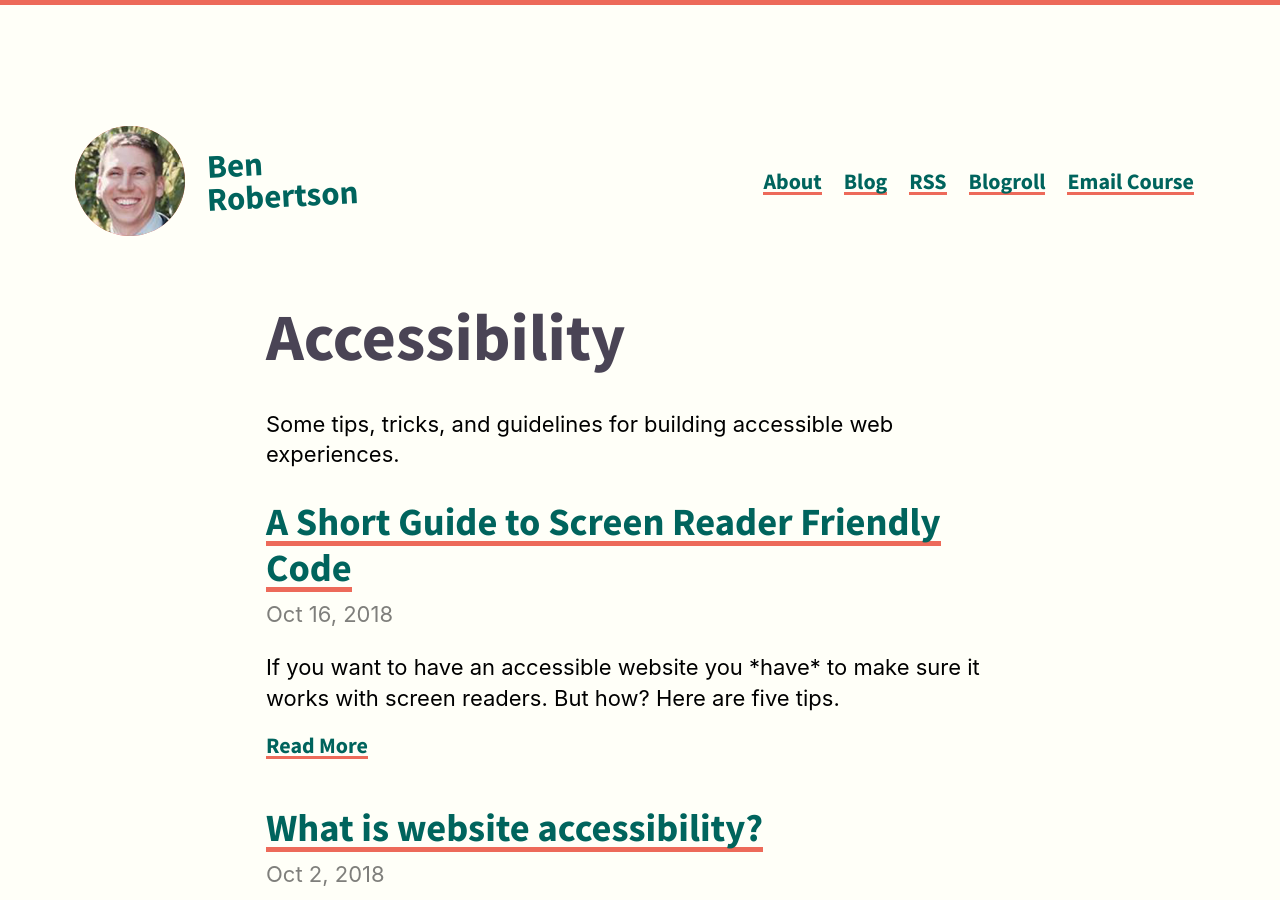
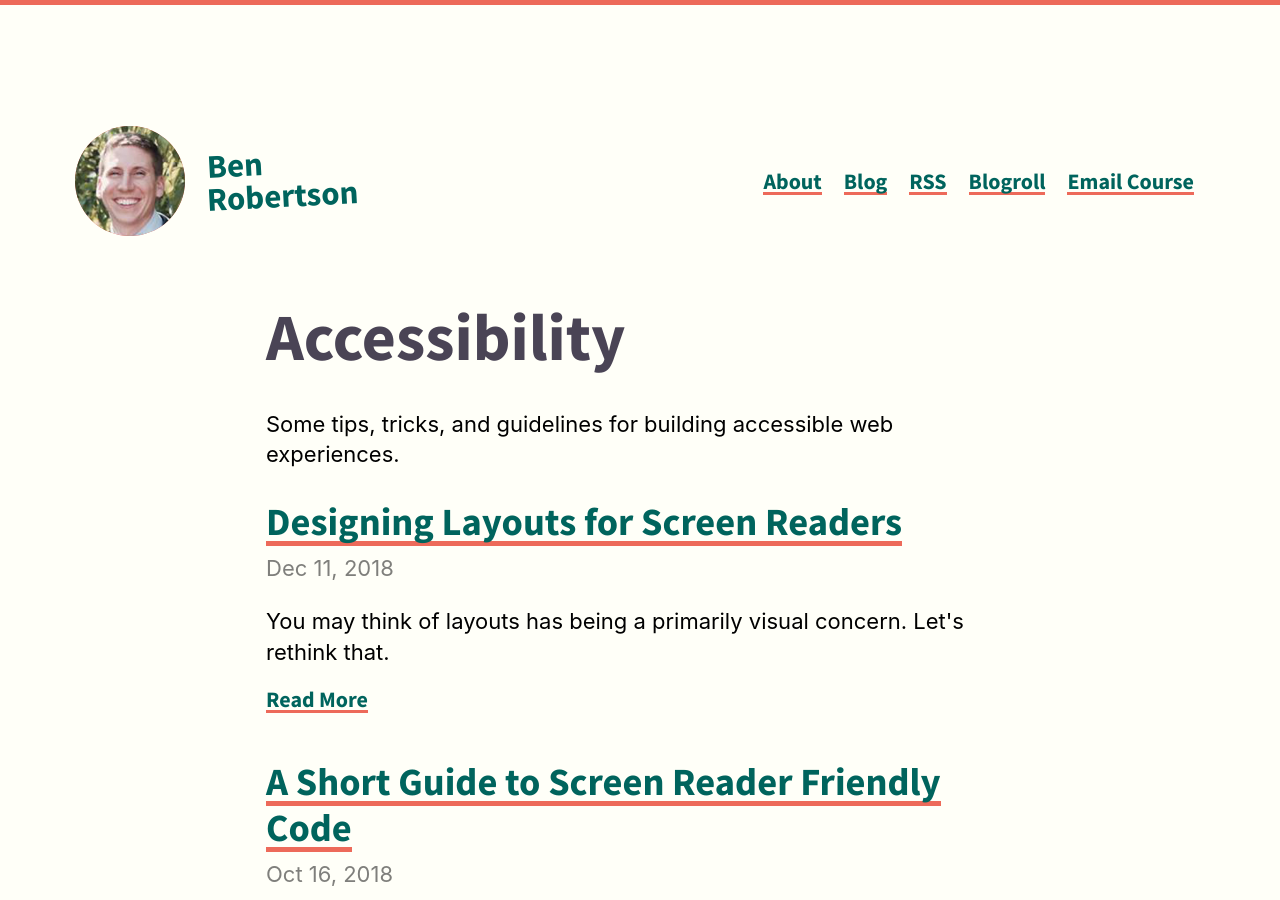
Before and after one commit to benjamingrobertson/benjamingrobertson.github.io, a Jekyll site: the page built from accessibility.md, in a window 1280 px wide and 900 px high. Built offline with Jekyll 4.4.1, drawn with Linux system fonts in a browser that asks for light colours; some web fonts are replaced; part of the change alters nothing that is shown.

Commit message:
Publish desiging layouts for screen readers.

```diff
--- a/_drafts/designing-layouts-for-screen-readers.md
+++ b/_posts/2018-12-11-designing-layouts-for-screen-readers.md
@@ -1,6 +1,12 @@
-# Designing Layouts for Screen Readers
-
-There are two major benefits of purposefully designing web layouts for assistive technology users. The obvious one is that it creates a better experience for those users, making your content widely available to a diverse audience of people. The second is that it can help you broaden the way you think about layout.
+---
+layout: post
+title:  "Designing Layouts for Screen Readers"
+author: Ben Robertson
+date:   2018-12-11 09:00:00 -0500
+categories: accessibility
+snippet: "You may think of layouts has being a primarily visual concern. Let's rethink that."
+canonical: https://www.upandup.agency/accessibility/understanding-layout-screen-readers
+---
 
 It's easy to think about a layout as being a primarily visual concern. The header goes up top, the sidebar is over here, the call to action is in an overlay on top of the content (just kidding). Grids, borders, spacing and color all portray valuable visual data, but if these hints to the structure of a page are only visible, some users may find your content unintelligible.
 
@@ -12,17 +18,22 @@ Experiences like this are caused by websites that are built with layouts that ar
 
 I'll walk through how to make use of these indicators to make a simple web page easy to use, navigate and read for users of assistive technology. All the example code is available on [github](https://github.com/mergeweb/screen-reader-layout-post).
 
+<small>*Want to up your accessibility game? Checkout my free email course: <br> ✉️ [Common accessibility mistakes and how to avoid them](/courses/common-accessibility-mistakes/).*</small>
+
 ## Initial Layout
 
 Here's an example of a page with a pretty simple layout. We've got a header at the top containing a logo and navigation, some body content, a sidebar off to the right with a related posts list and a list of social media sharing links, a search box below the content and a footer containing the contact info of our business.
+
+[![Screenshot of the initial layout. Click on the image to preview the page.](/assets/img/designing-layouts-for-sr/initial-layout.png)](https://mergeweb.github.io/screen-reader-layout-post/)
 
  - [Preview the initial layout](https://mergeweb.github.io/screen-reader-layout-post/)
  - [View the HTML](https://github.com/mergeweb/screen-reader-layout-post/blob/master/index.html)
 
 Visually, the content is pretty well divided, using a simple grid and background colors to distinguish the different elements. If you fire up VoiceOver on this page, you can navigate through the page pretty well using the next element command. The order of elements in the markup pretty much follows the visual order of elements. First we read the header, then the body copy, then the sidebar, then the search box, then the footer. That's pretty good. If I press `CAPS + U` to pull up the VoiceOver menus, I can get a list of all the headers on the page and all the links, and navigate directly to them.
 
-IMAGE: https://cl.ly/lngz
-IMAGE: https://cl.ly/lnC5
+![VoiceOver will display a navigable list of all headings on a page.](/assets/img/designing-layouts-for-sr/header-menu.png)
+
+![VoiceOver will also display a navigable list of all links on a page.](/assets/img/designing-layouts-for-sr/link-menu.png)
 
 Just by using well-structured HTML, simple grouping with `<div>` elements and a good use of heading tags we've got a decent experience. It's better than the rambling story websites I mentioned above, but it could be even better.
 
@@ -100,8 +111,6 @@ Now when I fire up VoiceOver and press `CAPS + U`, I get a new Landmarks menu. I
 - search
 - content information
 
-IMAGE: https://cl.ly/lmw4
-
 Selecting any of these menu items takes the user straight to that element, so they can easily navigate through the different elements of a page. If they are at the bottom of the page, they can easily get back to the main navigation in the header via the Landmarks menu.
 
 ### WCAG Techniques Used
@@ -127,7 +136,7 @@ In this next iteration, I've added the following labels:
 
 Let's fire up VoiceOver again and pull up our Landmark menu with `CAPS+U`. Now we see that the ARIA labels we provided display next to each of our generic menu items. We also have a few extra menu items, because the `<section>` elements we provided labels for (Related Posts, Share Links), now have their own menu items.
 
-IMAGE: https://cl.ly/lnSI
+![The VoiceOver landmarks menu now shows detailed information about each of the sections on our page, including the aria-labels that we provided.](/assets/img/designing-layouts-for-sr/landmarks-detail.png)
 
 Now an assistive technology user has an equal (and maybe even better) conceptual map of the content and actions they can take on this website compared to a non-assistive technology user. They can get a quick overview of everything on the site, easily navigate to the section of the page they want, and quickly find what they are looking for.
 
@@ -139,3 +148,5 @@ Now an assistive technology user has an equal (and maybe even better) conceptual
 With a combination of well-structured HTML markup, thoughtful use of ARIA roles and a careful labeling of site sections using ARIA labels, we’re able to create a user experience for assistive technology users that rivals the experience of non-assistive technology users. We were able to take the conceptual map that was implicit in our visual layout and expose it to assistive technology.
 
 You may find holes in your conceptual map or sections that unnecessarily have the same function. The process can help you clarify your designs, identify areas that might not make sense conceptually or visually, and improve your design for all users of your site.
+
+*Want to dive deeper into building accessible websites? Join my free email course:* 📨 *[Common accessibility mistakes and how to avoid them](/courses/common-accessibility-mistakes/). 30 days, 10 lessons, 100% fun!* 😀 [*Sign up here*](/courses/common-accessibility-mistakes/)!
```
Also changed, not shown: assets/img/designing-layouts-for-sr/header-menu.png (added), assets/img/designing-layouts-for-sr/initial-layout.png (added), assets/img/designing-layouts-for-sr/landmarks-detail.png (added), assets/img/designing-layouts-for-sr/link-menu.png (added).
